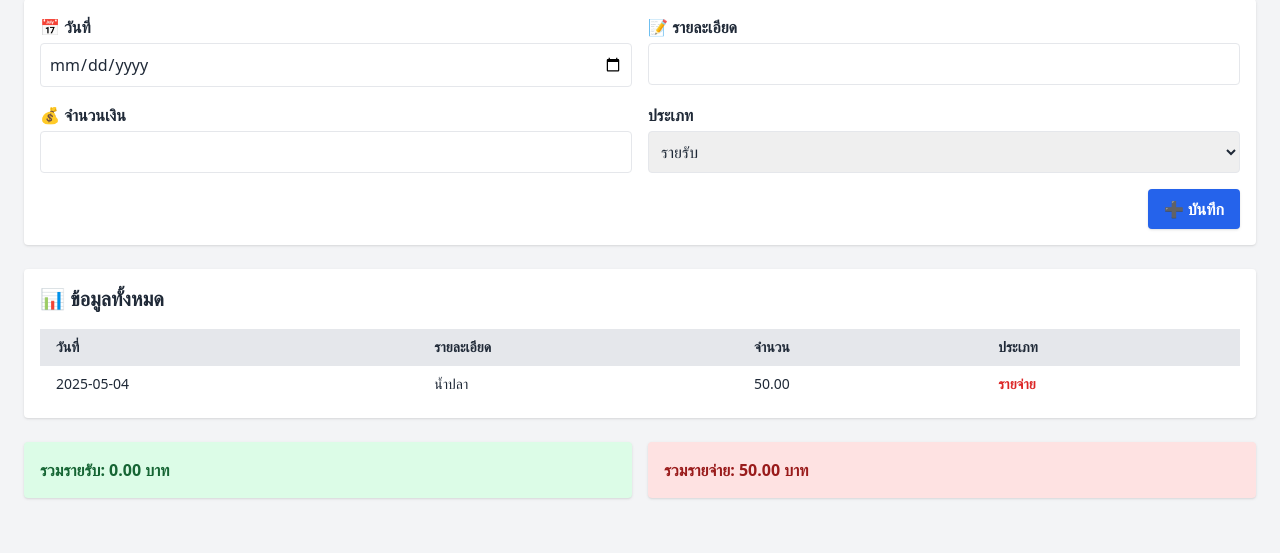
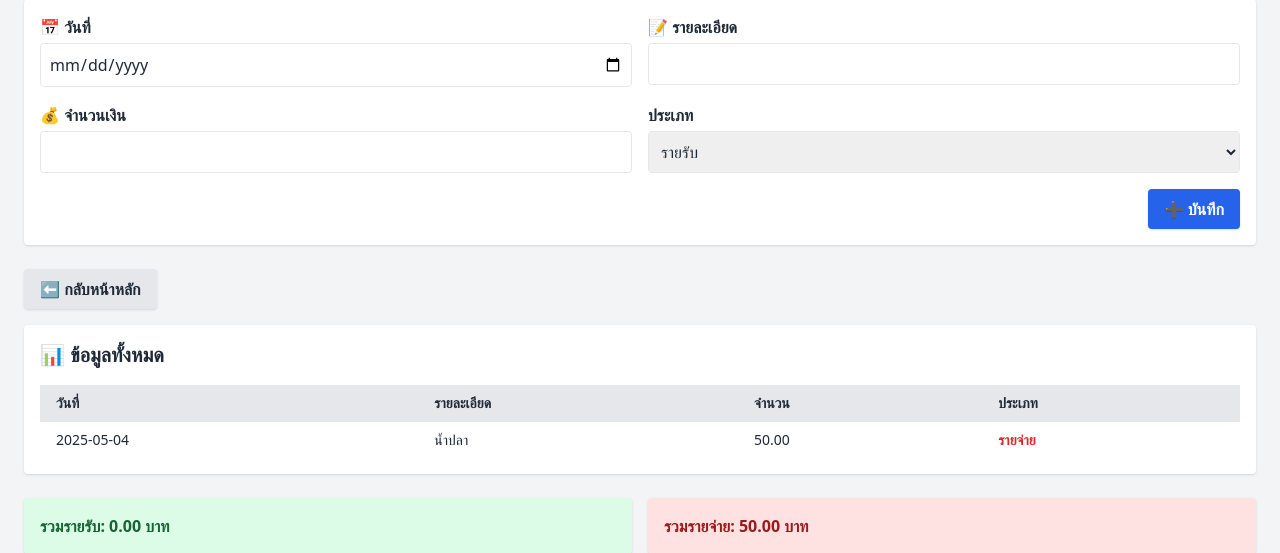
Before and after one commit to samart1231/ot-app, a Flask app: page /income-expense in a window 1280 px wide. Shown: the part 73-626 px from the top of the page. Run offline with Flask 3, Linux system fonts and the light colour scheme; data comes from the database, SQL or seed files in the repository; some libraries are stand-ins or nearby versions.

Commit message:
income_expens

```diff
--- a/templates/income_expense.html
+++ b/templates/income_expense.html
@@ -36,6 +36,10 @@
       </button>
     </div>
   </form>
+<a href="{{ url_for('index') }}"
+   class="inline-block mb-4 bg-gray-200 hover:bg-gray-300 text-gray-800 font-semibold px-4 py-2 rounded shadow">
+  ⬅️ กลับหน้าหลัก
+</a>
 
   <!-- ตารางแสดงข้อมูล -->
   <div class="bg-white p-4 rounded shadow">
```
